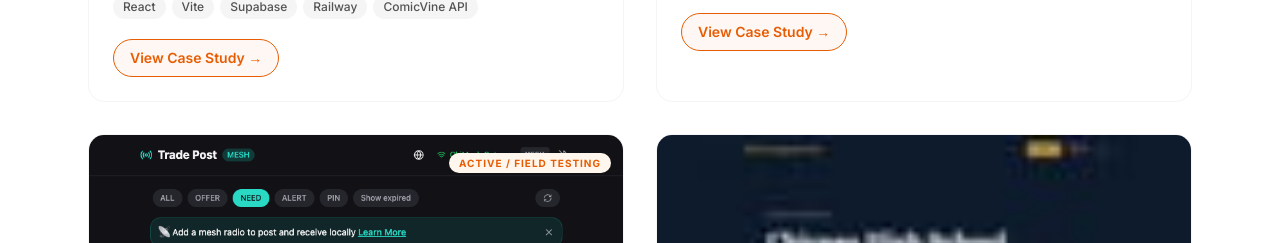
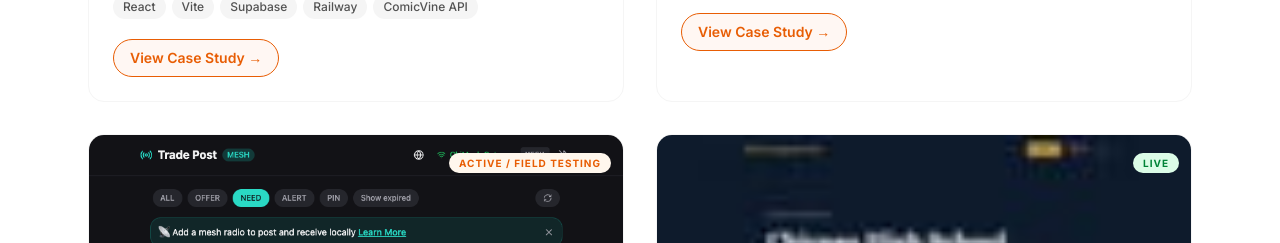
Before and after one commit to rekaldsi/digijerry-portfolio-ai, a React (Vite) app: page / in a window 1280 px wide. Shown: the part 3735-3978 px from the top of the page. Built offline with nearby package versions, Linux system fonts and the light colour scheme.

Commit message:
fix: add accent and status fields to Project type — resolves TS build error

```diff
--- a/src/components/Projects.tsx
+++ b/src/components/Projects.tsx
@@ -11,6 +11,7 @@ type Project = {
   demoUrl?: string
   heroImage?: string
   link?: string
+  accent?: string
 }
 
 const projects: Project[] = [
@@ -44,6 +45,7 @@ const projects: Project[] = [
   },
   {
     name: 'ChiArts Supporter Hub',
+    status: 'LIVE' as const,
     accent: '#C9A84C',
     description: 'Development operations tool for an arts school in crisis.',
     detail: 'When Chicago High School for the Arts lost its independent foundation board and returned to CPS, it lost the infrastructure that funded it. I built a development operations tool to replace it — a vetted directory of 97 partners and funders, a grant calendar, an outreach letter generator, and a corporate matching gifts lookup. Purpose-built for a school trying to rebuild its funding pipeline from scratch.',
```
